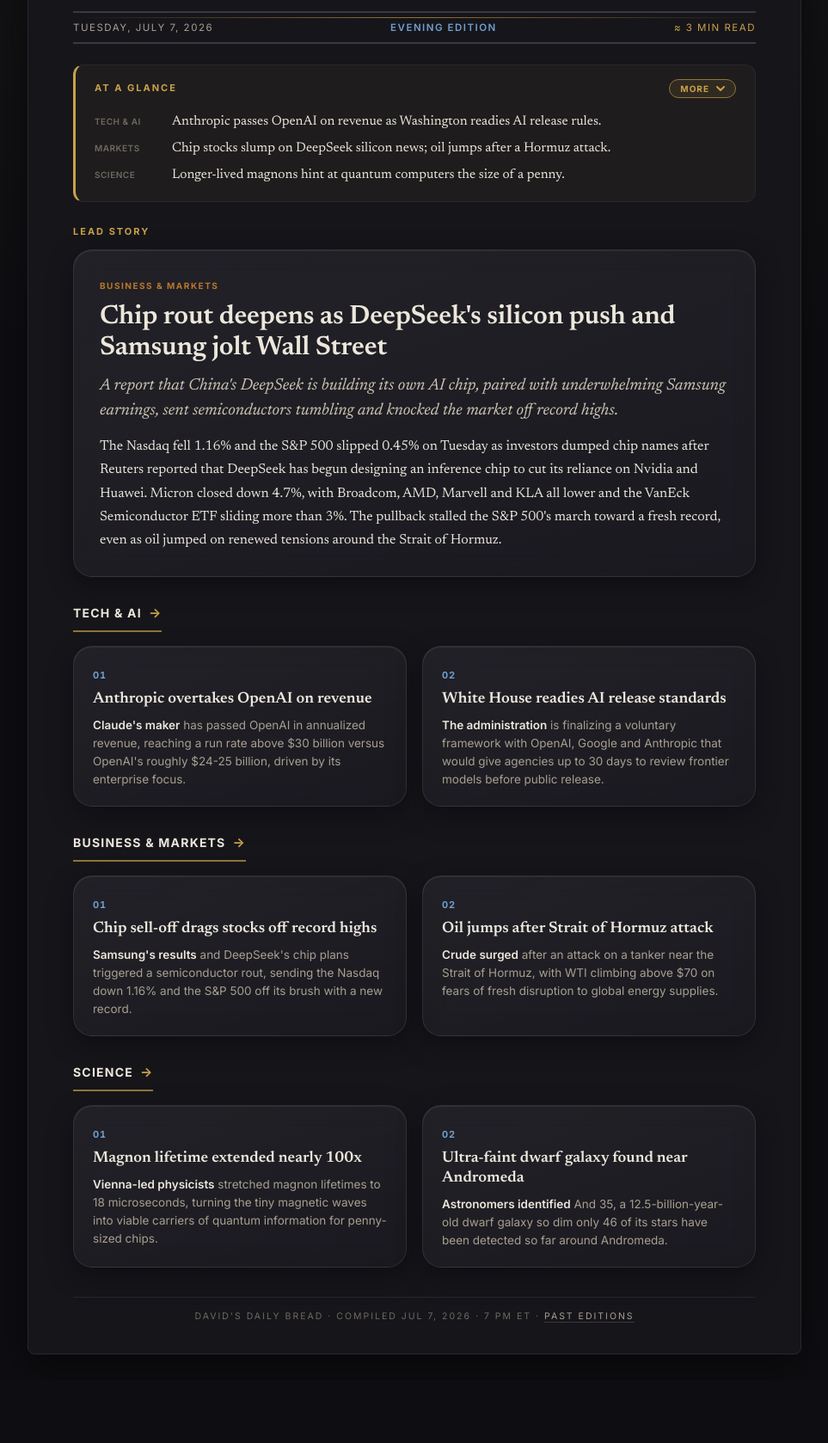
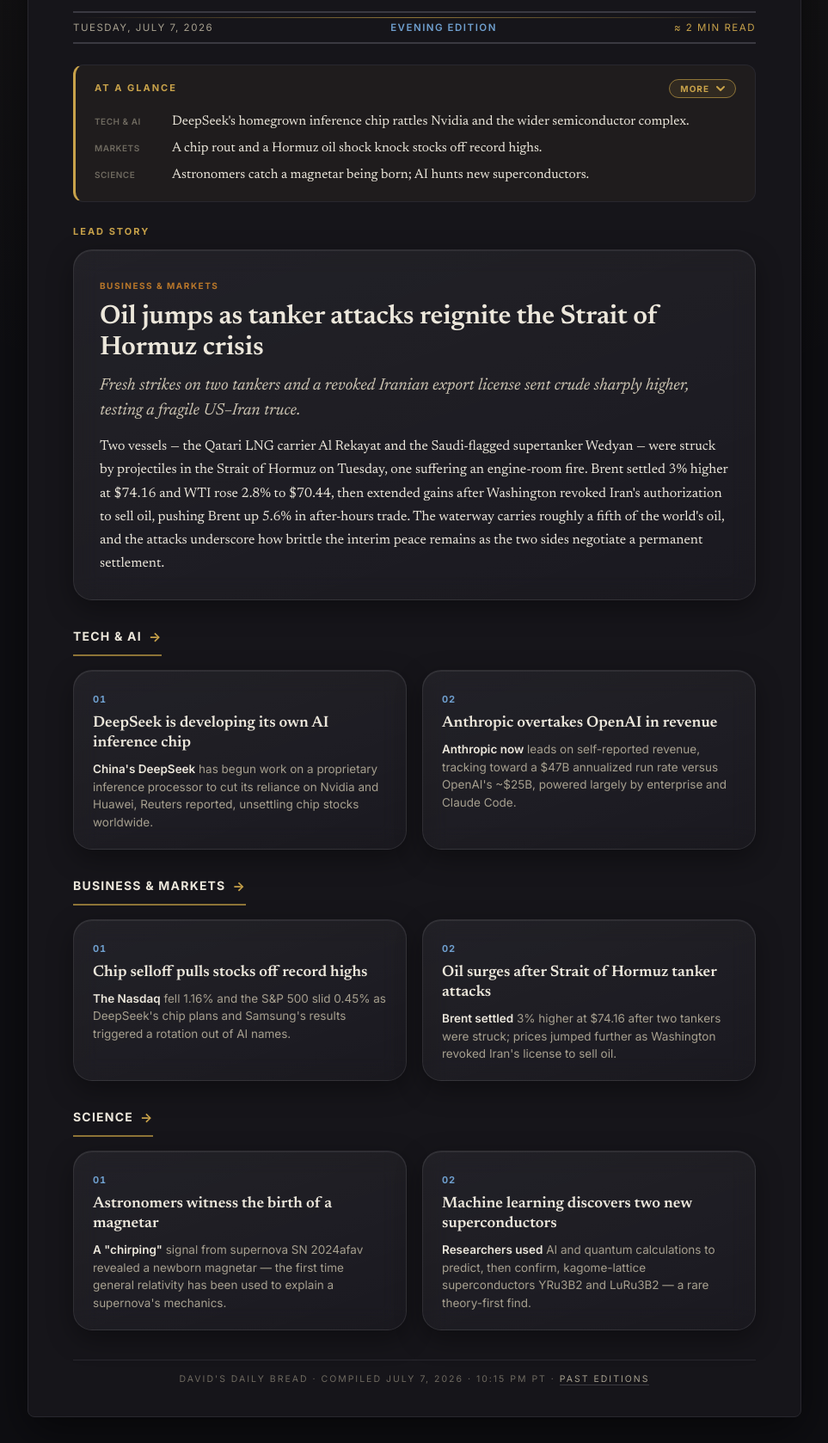
Before and after one commit to Ironman1421/davidsdailybread, a plain HTML site: page index.html in a window 1280 px wide. Shown: the part 344-2022 px from the top of the page at 86% size, without its empty margins (158-1121 px from the left). Before the commit the page ends 1949 px from the top, so only its background shows below. Drawn offline with Linux system fonts and the light colour scheme.

Commit message:
Evening edition Tuesday, July 7, 2026

```diff
--- a/archive.json
+++ b/archive.json
@@ -6,7 +6,7 @@
       "edition": "evening",
       "dateHuman": "Tuesday, July 7, 2026",
       "file": "editions/2026-07-07-evening.html",
-      "lead": "Chip rout deepens as DeepSeek's silicon push and Samsung jolt Wall Street"
+      "lead": "Oil jumps as tanker attacks reignite the Strait of Hormuz crisis"
     },
     {
       "date": "2026-07-07",
--- a/index.html
+++ b/index.html
@@ -103,7 +103,7 @@
       <div class="dateline-row">
         <span>Tuesday, July 7, 2026</span>
         <span class="edition">Evening edition</span>
-        <span class="read">&asymp; 3 min read</span>
+        <span class="read">&approx; 2 min read</span>
       </div>
     </div>
   </header>
@@ -117,34 +117,34 @@
       </button>
     </div>
     <ul>
-      <li><span class="tag">Tech &amp; AI</span><span>Anthropic passes OpenAI on revenue as Washington readies AI release rules.</span></li>
-      <li><span class="tag">Markets</span><span>Chip stocks slump on DeepSeek silicon news; oil jumps after a Hormuz attack.</span></li>
-      <li><span class="tag">Science</span><span>Longer-lived magnons hint at quantum computers the size of a penny.</span></li>
+      <li><span class="tag">Tech &amp; AI</span><span>DeepSeek's homegrown inference chip rattles Nvidia and the wider semiconductor complex.</span></li>
+      <li><span class="tag">Markets</span><span>A chip rout and a Hormuz oil shock knock stocks off record highs.</span></li>
+      <li><span class="tag">Science</span><span>Astronomers catch a magnetar being born; AI hunts new superconductors.</span></li>
     </ul>
     <div class="glance-more" id="glanceMore">
       <div class="glance-more-inner">
         <div class="glance-grp">
           <div class="glance-grp-head">Tech &amp; AI</div>
           <ul>
-            <li><span class="rank">1</span><span><a href="https://www.trendingtopics.eu/anthropic-overtakes-openai-in-revenue-hitting-30-billion-run-rate/">Anthropic overtakes OpenAI on revenue</a></span></li>
-            <li><span class="rank">2</span><span><a href="https://www.thenews.com.pk/latest/1407897-white-house-prepares-voluntary-standards-for-advanced-ai-releases">White House readies pre-release AI review rules</a></span></li>
-            <li><span class="rank">3</span><span><a href="https://www.bloomberg.com/news/articles/2026-07-07/chinese-ai-startup-deepseek-developing-own-ai-chip-reuters-says">DeepSeek is designing its own inference chip</a></span></li>
+            <li><span class="rank">1</span><span><a href="https://www.bloomberg.com/news/articles/2026-07-07/chinese-ai-startup-deepseek-developing-own-ai-chip-reuters-says">DeepSeek is designing its own AI inference chip</a></span></li>
+            <li><span class="rank">2</span><span><a href="https://fortune.com/2026/07/02/sam-altman-new-world-order-ai-openai-google-anthropic/">Anthropic overtakes OpenAI in revenue</a></span></li>
+            <li><span class="rank">3</span><span><a href="https://fortune.com/2026/07/07/microsoft-xbox-layoffs-20-percent-asha-sharma/">Xbox begins its biggest-ever restructure</a></span></li>
           </ul>
         </div>
         <div class="glance-grp">
           <div class="glance-grp-head">Business &amp; Markets</div>
           <ul>
-            <li><span class="rank">1</span><span><a href="https://www.thestreet.com/stock-market-today/stock-market-today-dow-jones-sp-500-nasdaq-updates-july-7-2026">Chip rout drags Wall Street off record highs</a></span></li>
-            <li><span class="rank">2</span><span><a href="https://www.cnbc.com/2026/07/07/oil-prices-iran-strait-hormuz.html">Oil jumps after Strait of Hormuz tanker attack</a></span></li>
-            <li><span class="rank">3</span><span><a href="https://www.usnews.com/news/world/articles/2026-07-07/nato-picks-swedish-saab-early-warning-planes-over-us-rival">NATO picks Saab GlobalEye in $4.5B deal</a></span></li>
+            <li><span class="rank">1</span><span><a href="https://finance.yahoo.com/markets/live/stock-market-today-sp-500-nasdaq-futures-slip-after-samsung-results-spark-chip-sell-off-223015294.html">Chip rout drags Nasdaq and S&amp;P off records</a></span></li>
+            <li><span class="rank">2</span><span><a href="https://www.cnbc.com/2026/07/07/oil-prices-iran-strait-hormuz.html">Oil surges after Strait of Hormuz tanker attacks</a></span></li>
+            <li><span class="rank">3</span><span><a href="https://en.sedaily.com/markets/2026/07/07/kospi-falls-to-7700-range-despite-samsungs-record-earnings">Samsung's record profit misses; Kospi hits circuit breaker</a></span></li>
           </ul>
         </div>
         <div class="glance-grp">
           <div class="glance-grp-head">Science</div>
           <ul>
-            <li><span class="rank">1</span><span><a href="https://phys.org/news/2026-05-magnon-lifetime-100x-paves-mini.html">Magnon lifetime extended nearly 100 times</a></span></li>
-            <li><span class="rank">2</span><span><a href="https://phys.org/news/2026-06-ultra-faint-galaxy-andromeda-billion.html">Ultra-faint dwarf galaxy found near Andromeda</a></span></li>
-            <li><span class="rank">3</span><span><a href="https://www.sciencedaily.com/releases/2026/06/260625014802.htm">Physicists reverse the quantum arrow of time</a></span></li>
+            <li><span class="rank">1</span><span><a href="https://www.sciencedaily.com/releases/2026/06/260626030450.htm">Astronomers witness the birth of a magnetar</a></span></li>
+            <li><span class="rank">2</span><span><a href="https://www.sciencedaily.com/releases/2026/07/260701205006.htm">Machine learning discovers two new superconductors</a></span></li>
+            <li><span class="rank">3</span><span><a href="https://www.sciencedaily.com/releases/2026/06/260626124701.htm">Overlooked pathway may drive Alzheimer's cell death</a></span></li>
           </ul>
         </div>
       </div>
@@ -153,39 +153,39 @@
 
   <div class="kicker">Lead story</div>
   <article class="card lead-card">
-    <a class="card-link" href="https://www.thestreet.com/stock-market-today/stock-market-today-dow-jones-sp-500-nasdaq-updates-july-7-2026">
+    <a class="card-link" href="https://www.cnbc.com/2026/07/07/oil-prices-iran-strait-hormuz.html">
       <span class="badge">Business &amp; markets</span>
-      <h1>Chip rout deepens as DeepSeek's silicon push and Samsung jolt Wall Street</h1>
-      <p class="standfirst">A report that China's DeepSeek is building its own AI chip, paired with underwhelming Samsung earnings, sent semiconductors tumbling and knocked the market off record highs.</p>
-      <p class="lead-body">The Nasdaq fell 1.16% and the S&amp;P 500 slipped 0.45% on Tuesday as investors dumped chip names after Reuters reported that DeepSeek has begun designing an inference chip to cut its reliance on Nvidia and Huawei. Micron closed down 4.7%, with Broadcom, AMD, Marvell and KLA all lower and the VanEck Semiconductor ETF sliding more than 3%. The pullback stalled the S&amp;P 500's march toward a fresh record, even as oil jumped on renewed tensions around the Strait of Hormuz.</p>
+      <h1>Oil jumps as tanker attacks reignite the Strait of Hormuz crisis</h1>
+      <p class="standfirst">Fresh strikes on two tankers and a revoked Iranian export license sent crude sharply higher, testing a fragile US&ndash;Iran truce.</p>
+      <p class="lead-body">Two vessels &mdash; the Qatari LNG carrier Al Rekayat and the Saudi-flagged supertanker Wedyan &mdash; were struck by projectiles in the Strait of Hormuz on Tuesday, one suffering an engine-room fire. Brent settled 3% higher at $74.16 and WTI rose 2.8% to $70.44, then extended gains after Washington revoked Iran's authorization to sell oil, pushing Brent up 5.6% in after-hours trade. The waterway carries roughly a fifth of the world's oil, and the attacks underscore how brittle the interim peace remains as the two sides negotiate a permanent settlement.</p>
     </a>
   </article>
 
   <section class="section">
     <a class="col-head" href="/tech.html">Tech &amp; AI <span class="arrow">&rarr;</span></a>
     <div class="card-grid">
-      <article class="card story-card"><a class="card-link" href="https://www.trendingtopics.eu/anthropic-overtakes-openai-in-revenue-hitting-30-billion-run-rate/"><span class="num">01</span><h3>Anthropic overtakes OpenAI on revenue</h3><p><b>Claude's maker</b> has passed OpenAI in annualized revenue, reaching a run rate above $30 billion versus OpenAI's roughly $24-25 billion, driven by its enterprise focus.</p></a></article>
-      <article class="card story-card"><a class="card-link" href="https://www.thenews.com.pk/latest/1407897-white-house-prepares-voluntary-standards-for-advanced-ai-releases"><span class="num">02</span><h3>White House readies AI release standards</h3><p><b>The administration</b> is finalizing a voluntary framework with OpenAI, Google and Anthropic that would give agencies up to 30 days to review frontier models before public release.</p></a></article>
+      <article class="card story-card"><a class="card-link" href="https://www.bloomberg.com/news/articles/2026-07-07/chinese-ai-startup-deepseek-developing-own-ai-chip-reuters-says"><span class="num">01</span><h3>DeepSeek is developing its own AI inference chip</h3><p><b>China's DeepSeek</b> has begun work on a proprietary inference processor to cut its reliance on Nvidia and Huawei, Reuters reported, unsettling chip stocks worldwide.</p></a></article>
+      <article class="card story-card"><a class="card-link" href="https://fortune.com/2026/07/02/sam-altman-new-world-order-ai-openai-google-anthropic/"><span class="num">02</span><h3>Anthropic overtakes OpenAI in revenue</h3><p><b>Anthropic now</b> leads on self-reported revenue, tracking toward a $47B annualized run rate versus OpenAI's ~$25B, powered largely by enterprise and Claude Code.</p></a></article>
     </div>
   </section>
 
   <section class="section">
     <a class="col-head" href="/markets.html">Business &amp; Markets <span class="arrow">&rarr;</span></a>
     <div class="card-grid">
-      <article class="card story-card"><a class="card-link" href="https://www.thestreet.com/stock-market-today/stock-market-today-dow-jones-sp-500-nasdaq-updates-july-7-2026"><span class="num">01</span><h3>Chip sell-off drags stocks off record highs</h3><p><b>Samsung's results</b> and DeepSeek's chip plans triggered a semiconductor rout, sending the Nasdaq down 1.16% and the S&amp;P 500 off its brush with a new record.</p></a></article>
-      <article class="card story-card"><a class="card-link" href="https://www.cnbc.com/2026/07/07/oil-prices-iran-strait-hormuz.html"><span class="num">02</span><h3>Oil jumps after Strait of Hormuz attack</h3><p><b>Crude surged</b> after an attack on a tanker near the Strait of Hormuz, with WTI climbing above $70 on fears of fresh disruption to global energy supplies.</p></a></article>
+      <article class="card story-card"><a class="card-link" href="https://finance.yahoo.com/markets/live/stock-market-today-sp-500-nasdaq-futures-slip-after-samsung-results-spark-chip-sell-off-223015294.html"><span class="num">01</span><h3>Chip selloff pulls stocks off record highs</h3><p><b>The Nasdaq</b> fell 1.16% and the S&amp;P 500 slid 0.45% as DeepSeek's chip plans and Samsung's results triggered a rotation out of AI names.</p></a></article>
+      <article class="card story-card"><a class="card-link" href="https://www.cnbc.com/2026/07/07/oil-prices-iran-strait-hormuz.html"><span class="num">02</span><h3>Oil surges after Strait of Hormuz tanker attacks</h3><p><b>Brent settled</b> 3% higher at $74.16 after two tankers were struck; prices jumped further as Washington revoked Iran's license to sell oil.</p></a></article>
     </div>
   </section>
 
   <section class="section">
     <a class="col-head" href="/science.html">Science <span class="arrow">&rarr;</span></a>
     <div class="card-grid">
-      <article class="card story-card"><a class="card-link" href="https://phys.org/news/2026-05-magnon-lifetime-100x-paves-mini.html"><span class="num">01</span><h3>Magnon lifetime extended nearly 100x</h3><p><b>Vienna-led physicists</b> stretched magnon lifetimes to 18 microseconds, turning the tiny magnetic waves into viable carriers of quantum information for penny-sized chips.</p></a></article>
-      <article class="card story-card"><a class="card-link" href="https://phys.org/news/2026-06-ultra-faint-galaxy-andromeda-billion.html"><span class="num">02</span><h3>Ultra-faint dwarf galaxy found near Andromeda</h3><p><b>Astronomers identified</b> And 35, a 12.5-billion-year-old dwarf galaxy so dim only 46 of its stars have been detected so far around Andromeda.</p></a></article>
+      <article class="card story-card"><a class="card-link" href="https://www.sciencedaily.com/releases/2026/06/260626030450.htm"><span class="num">01</span><h3>Astronomers witness the birth of a magnetar</h3><p><b>A "chirping"</b> signal from supernova SN 2024afav revealed a newborn magnetar &mdash; the first time general relativity has been used to explain a supernova's mechanics.</p></a></article>
+      <article class="card story-card"><a class="card-link" href="https://www.sciencedaily.com/releases/2026/07/260701205006.htm"><span class="num">02</span><h3>Machine learning discovers two new superconductors</h3><p><b>Researchers used</b> AI and quantum calculations to predict, then confirm, kagome-lattice superconductors YRu3B2 and LuRu3B2 &mdash; a rare theory-first find.</p></a></article>
     </div>
   </section>
 
-  <div class="colophon">David's Daily Bread &middot; compiled Jul 7, 2026 &middot; 7 PM ET &middot; <a href="/archive.html">Past editions</a></div>
+  <div class="colophon">David's Daily Bread &middot; compiled July 7, 2026 &middot; 10:15 PM PT &middot; <a href="/archive.html">Past editions</a></div>
 </div>
 <script>
   (function () { var bar = document.getElementById('progress'); function u(){ var h=document.documentElement; var m=h.scrollHeight-h.clientHeight; bar.style.width=(m>0?(h.scrollTop||document.body.scrollTop)/m*100:0)+'%'; } window.addEventListener('scroll',u,{passive:true}); window.addEventListener('resize',u); u(); })();
```
Also changed, not shown: archive.html (+2 -10 lines), markets.html (+8 -8 lines), science.html (+8 -8 lines), tech.html (+8 -8 lines).
